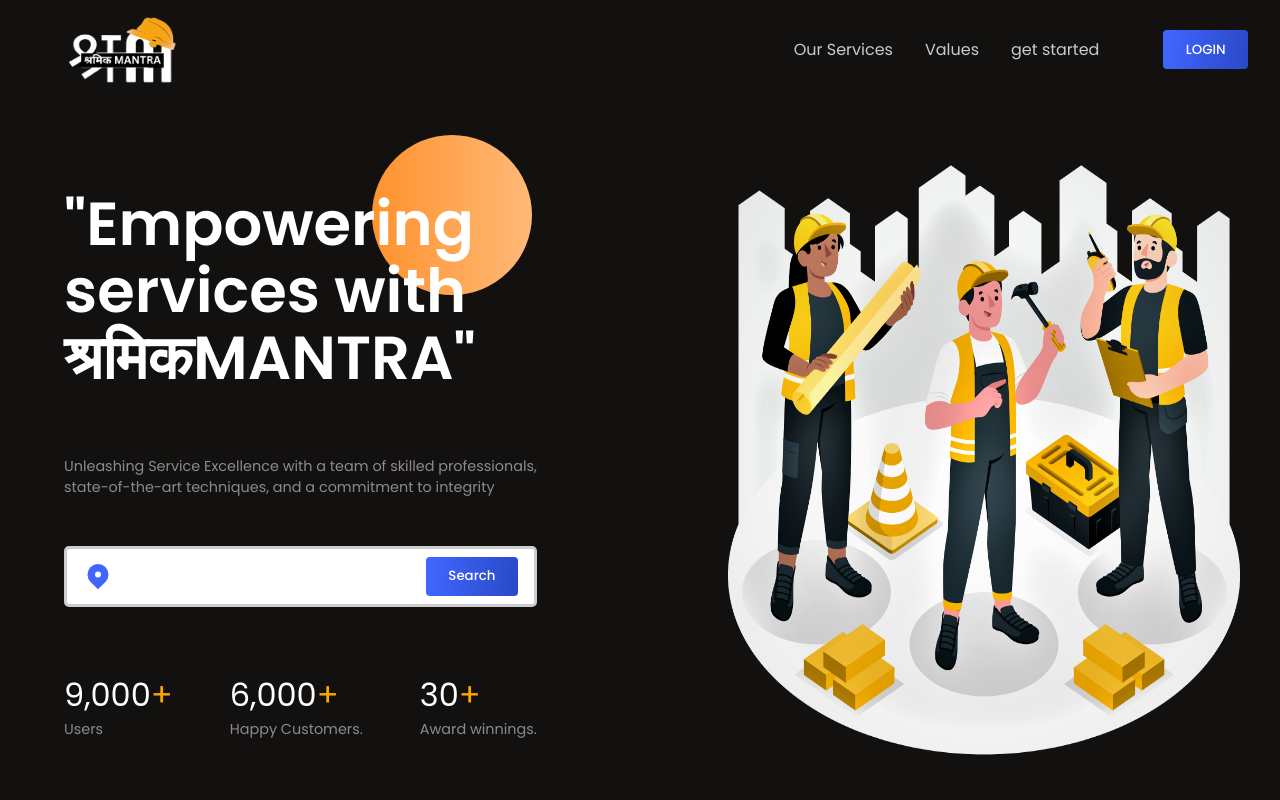
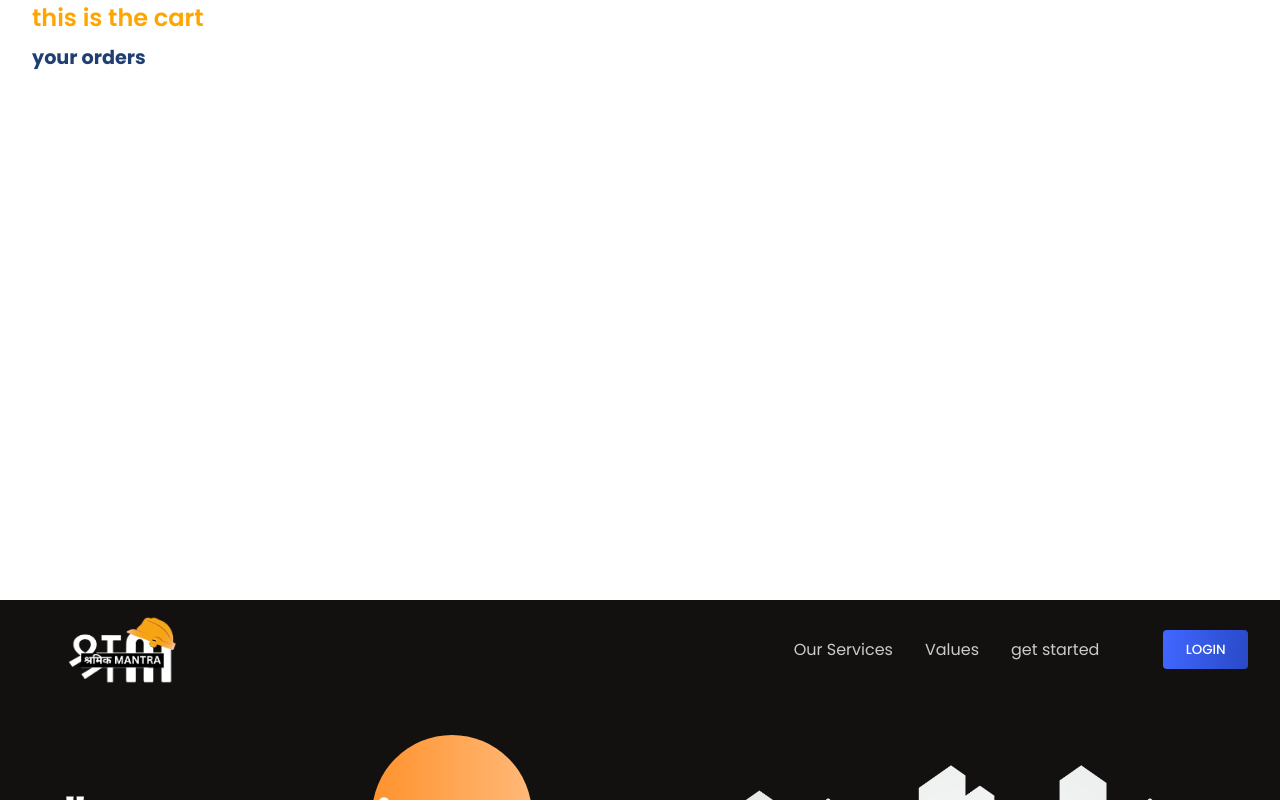
Before and after one commit to ghsharma/skill--serve, a React (Vite) app: page /cart in a window 1280 px wide. Shown: the top 800 px of the page. Built offline with nearby package versions, Linux system fonts and the light colour scheme; a web font is replaced by a local one.

Commit message:
rendering

```diff
--- a/package.json
+++ b/package.json
@@ -21,13 +21,13 @@
     "react-dom": "^18.2.0",
     "react-icons": "^4.8.0",
     "react-outside-click-handler": "^1.3.0",
-    "react-router-dom": "^6.13.0",
     "swiper": "^9.1.1"
   },
   "devDependencies": {
     "@types/react": "^18.0.28",
     "@types/react-dom": "^18.0.11",
     "@vitejs/plugin-react": "^3.1.0",
+    "react-router-dom": "^6.14.1",
     "vite": "^4.3.9"
   }
 }
--- a/src/App.jsx
+++ b/src/App.jsx
@@ -9,15 +9,23 @@
 import Contact from "./components/contact/contact";
 import Getstarted from "./components/getstarted/getstarted";
 import Footer from "./components/footer/footer";
-import { BrowserRouter } from "react-router-dom";
-
-
+import Cart from "./components/cart/cart";
+// import {Route,Switch} from "react-router-dom";
+import { Routes ,Route } from 'react-router-dom';
+// import { BrowserRouter as Router, Switch, Route, Link } from 'react-router-dom';
+// import { createBrowserRouter,RouterProvider } from "react-router-dom";
 
 function App() {
   return (
+    <>
+    <Routes>
+       <Route exact path='/'/>
+       <Route exact path='/cart' Component={Cart}/>
+       {/* <Route Component={Error}/> */}
+
+    </Routes>
+
     <div className="App">
-
-  <BrowserRouter>
 
       <div>
         <div className="white-gradient"/>
@@ -31,10 +39,8 @@
          <Getstarted/>
          <Footer/>
 
-         {/* <Booking/> */}
-
-  </BrowserRouter>
     </div>
+    </>
   );
 }
 
--- a/src/components/Residencies/residencies.jsx
+++ b/src/components/Residencies/residencies.jsx
@@ -11,6 +11,8 @@
 const Residencies = () => {
 
     return (
+
+<>
         <section className="r-wrapper">
 
             <div className="paddings innerWidth r-container">
@@ -30,7 +32,7 @@
                                     <span style={{ color: "orange" }}>To Call: </span><span>{card.price}</span>
                                 </span>
                                 <span className="primaryText">{card.name}</span>
-                                <Link to="./Cart">
+                                <Link to="/Cart">
                                 <button className="flexColStart button"> Book Yours </button>
                                 </Link>
                                 <span className="secondaryText">{card.detail}</span>
@@ -43,6 +45,8 @@
 
             </div>
         </section>
+</>
+
     );
 };
 
--- a/src/components/cart/cart.jsx
+++ b/src/components/cart/cart.jsx
@@ -4,19 +4,19 @@
 
 const Cart = () => {
     return (
-        <section className="c-wrapper">
+        <section className="cart-wrapper">
         <div className="padding innerWidth flexCenter c-container">
 
             <div className="flexColStart c-left">
-                <span className='orangeText'>Our Contact</span>
-                <span className='primaryText'>Easy to Contact Us</span>
+                <span className='orangeText'>this is the cart</span>
+                <span className='primaryText'>your orders</span>
                 </div>
         </div>
 
 
-            <div className="flexCenter c-right">
+            <div className="flexCenter cart-right">
                 <div className="c-image-container">
-                    <img src="./contact.png" alt='' />
+                    {/* <img src="./contact.png" /> */}
                 </div>
             </div>
     </section>
--- a/src/components/header/header.jsx
+++ b/src/components/header/header.jsx
@@ -1,6 +1,7 @@
 import React from "react";
 import { useAuth0 } from "@auth0/auth0-react";
 import "./header.css";
+
 
 const Header = () => {
     const { loginWithRedirect } = useAuth0();
--- a/src/main.jsx
+++ b/src/main.jsx
@@ -3,8 +3,10 @@
 import "./index.css";
 import App from "./App";
 import { Auth0Provider } from "@auth0/auth0-react";
+import { BrowserRouter } from "react-router-dom";
 
-ReactDOM.createRoot(document.getElementById("root")).render(
+ReactDOM.createRoot( document.getElementById("root")).render(
+
 
   <Auth0Provider
     domain="dev-8d5fo7zjxgem8m20.us.auth0.com"
@@ -13,7 +15,9 @@
       redirect_uri: window.location.origin
     }}>
 
+    <BrowserRouter>
     <App/>
+    </BrowserRouter>
   </Auth0Provider>,
 
 
```
Also changed, not shown: 2 other files (tests, documents, lock files or other folders).
